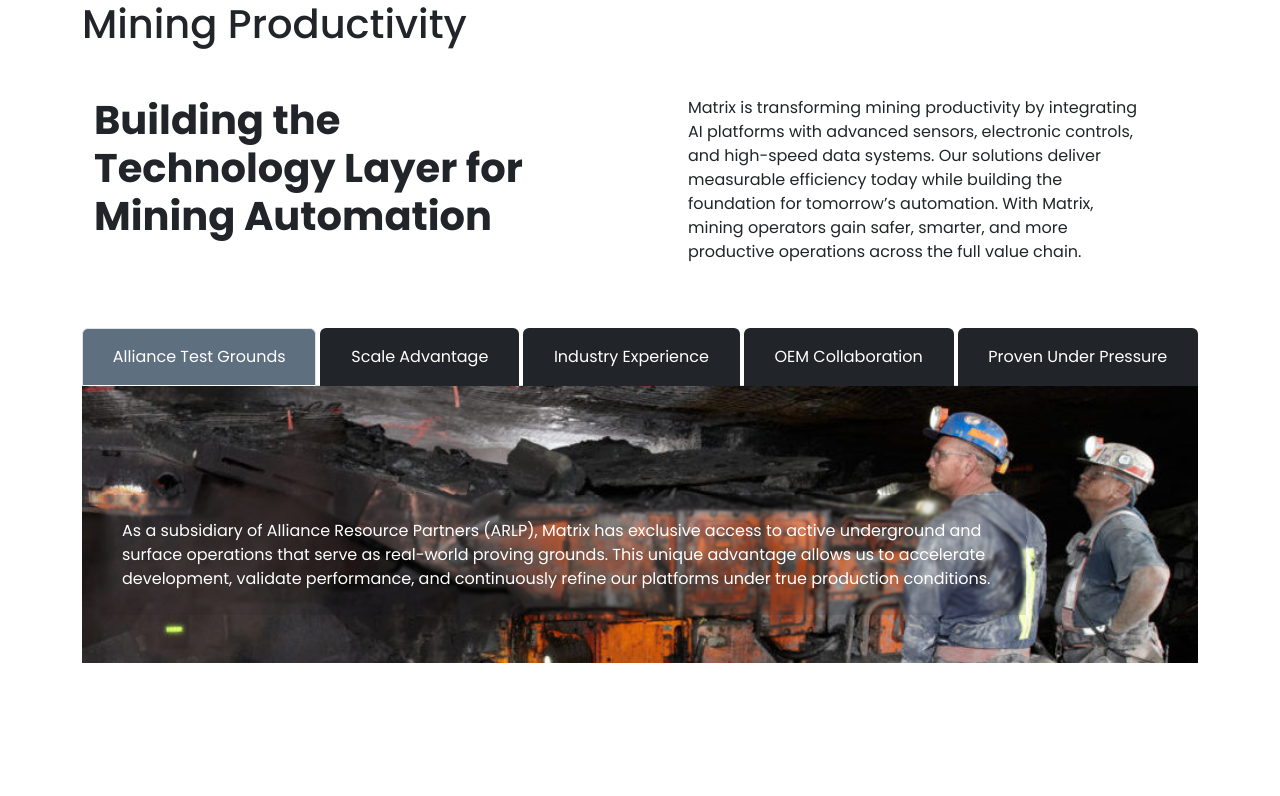
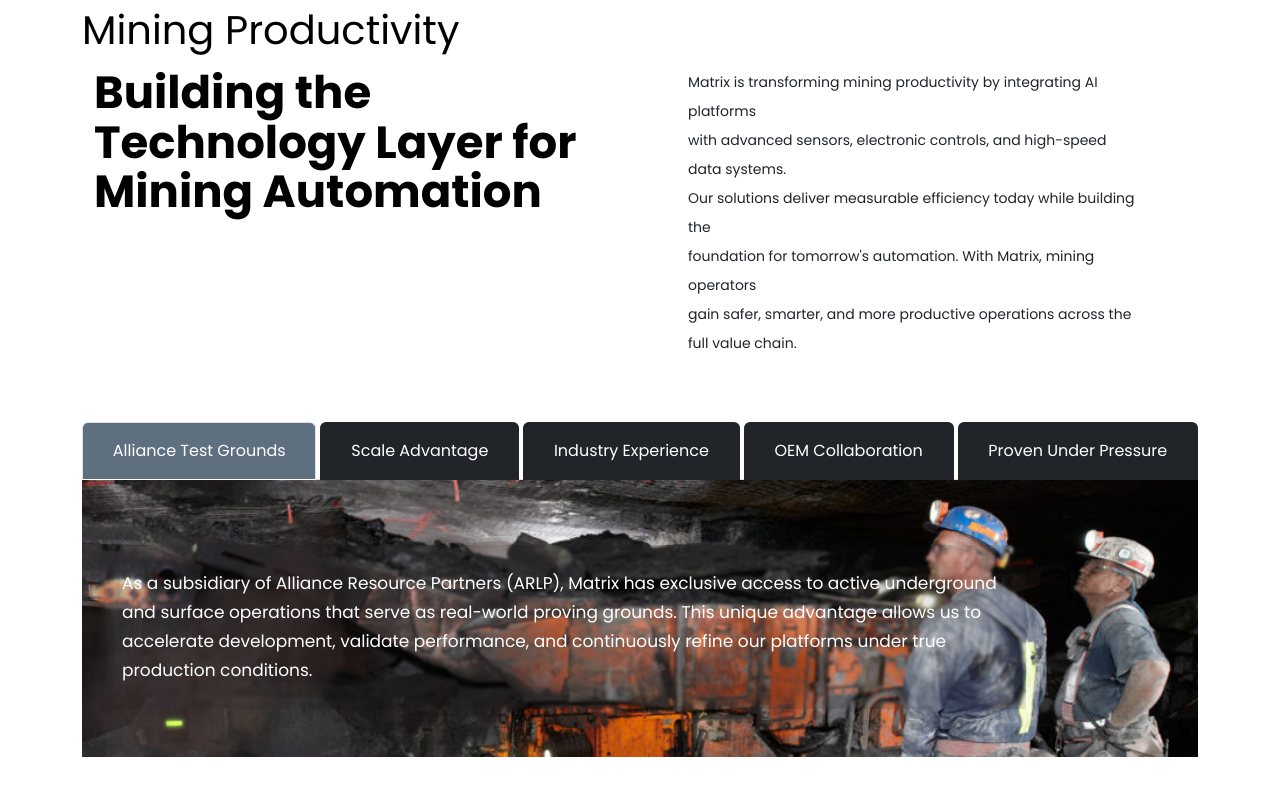
Before and after one commit to dsODiphoko/Matrix-website, a plain HTML site: page MIningProductivity.html in a window 1280 px wide. Drawn offline with nearby package versions, Linux system fonts and the light colour scheme.

Commit message:
Refactor HTML structure and add new CSS classes for improved styling on Mining Productivity page

```diff
--- a/MIningProductivity.html
+++ b/MIningProductivity.html
@@ -19,27 +19,29 @@
   >
   <link rel="stylesheet" href="site.css">
   <style>
-    body { font-family: 'Poppins', sans-serif; }
-    .nav-link.active { background-color: #5e6f80 !important; }
-    .overlay-blur { backdrop-filter: blur(1px); }
+
   </style>
 </head>
 <body>
     <div class="container">
-        <h1 class="mb-5">
+        <span class="matrix-text-normal mb-5">
             Mining Productivity
-        </h1>
+        </span>
         <div class="container d-flex mt-2">
             <div class="col-md-6 mx-auto">
-                <h1 class="fw-bold me-5">
+                <span class="text-base-bold">
                     Building the <br>
                     Technology Layer for <br>
                     Mining Automation
-                </h1>
+                </span>
             </div>
             <div class="col-md-6 mx-auto px-5">
-                <p>
-                    Matrix is transforming mining productivity by integrating AI platforms with advanced sensors, electronic controls, and high-speed data systems. Our solutions deliver measurable efficiency today while building the foundation for tomorrow’s automation. With Matrix, mining operators gain safer, smarter, and more productive operations across the full value chain.
+                <p class="matrix-text">
+                    Matrix is transforming mining productivity by integrating AI platforms <br>
+                    with advanced sensors, electronic controls, and high-speed data systems. <br>
+                    Our solutions deliver measurable efficiency today while building the <br>
+                    foundation for tomorrow's automation. With Matrix, mining operators <br>
+                    gain safer, smarter, and more productive operations across the full value chain.
                 </p>
             </div>
         </div>
@@ -71,7 +73,7 @@
                 <div class="position-relative">
                     <img src="/IntelliZone_6.jpg" class="w-100" alt="IntelliZone">
                     <div class="position-absolute bottom-0 start-0 bg-dark bg-opacity-10 text-white overlay-blur p-4 ms-3 mb-5" style="width: 58rem;">
-                        <p class="mb-0">As a subsidiary of Alliance Resource Partners (ARLP), Matrix has exclusive access to active underground and surface operations that serve as real-world proving grounds. This unique advantage allows us to accelerate development, validate performance, and continuously refine our platforms under true production conditions.</p>
+                        <p class="mb-0 header-normal-text">As a subsidiary of Alliance Resource Partners (ARLP), Matrix has exclusive access to active underground and surface operations that serve as real-world proving grounds. This unique advantage allows us to accelerate development, validate performance, and continuously refine our platforms under true production conditions.</p>
                     </div>
                 </div>
             </div>
--- a/site.css
+++ b/site.css
@@ -295,3 +295,55 @@ width: 80%;
 }
 
 /*End Container*/
+
+.text-base-bold {
+  font-size: 45px;
+  font-weight: 700;
+  font-style: normal;
+  color: rgb(0, 0, 0);
+  font-kerning: normal;
+  text-decoration: none;
+  line-height: 1.1;
+}
+
+.matrix-text {
+  font-size: 14px;
+  line-height: 29px;
+  letter-spacing: 0em;
+  text-transform: none;
+  list-style-type: none;
+  font-weight: 400;
+  font-style: normal;
+  font-kerning: none;
+  text-decoration: none;
+}
+
+
+.header-normal-text {
+  font-size: 17px;
+  line-height: 29px;
+  letter-spacing: 0em;
+  text-transform: none;
+  list-style-type: none;
+  font-weight: 400;
+  font-style: normal;
+  font-kerning: none;
+  text-decoration: none;
+}
+
+.matrix-text-normal {
+  font-size: 40px;
+  font-weight: 400;
+  font-style: normal;
+  color: rgb(0, 0, 0);
+  font-kerning: normal;
+  text-decoration: none;
+}
+
+.nav-link.active {
+    background-color: #5e6f80 !important;
+}
+
+.overlay-blur {
+    backdrop-filter: blur(1px);
+}
```
